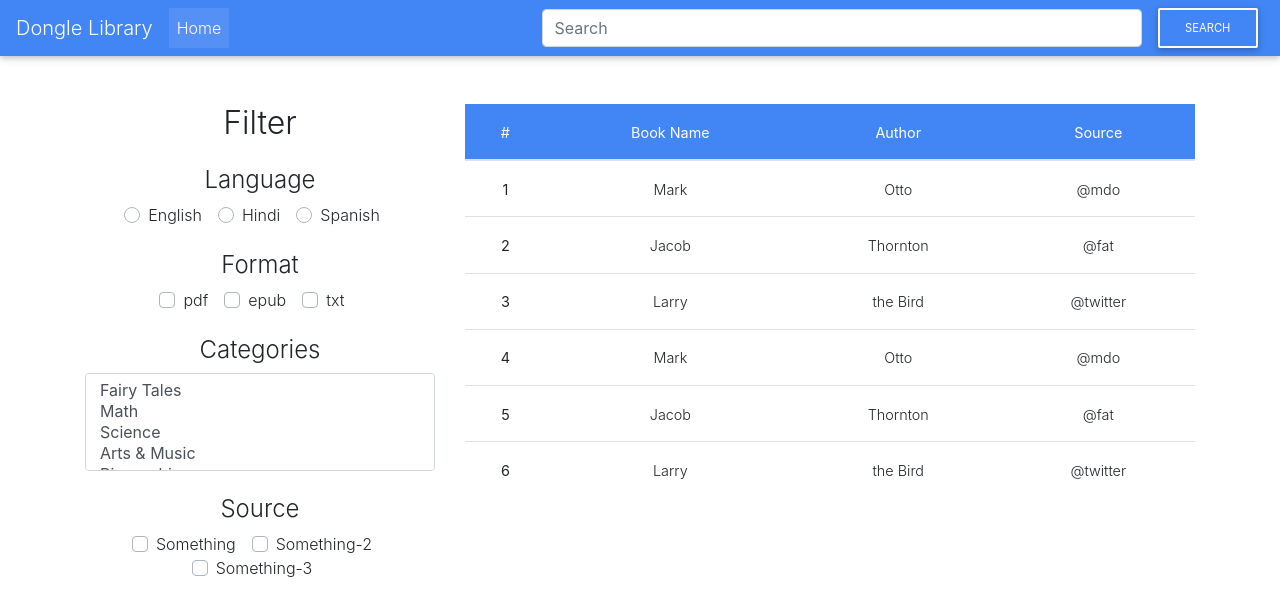
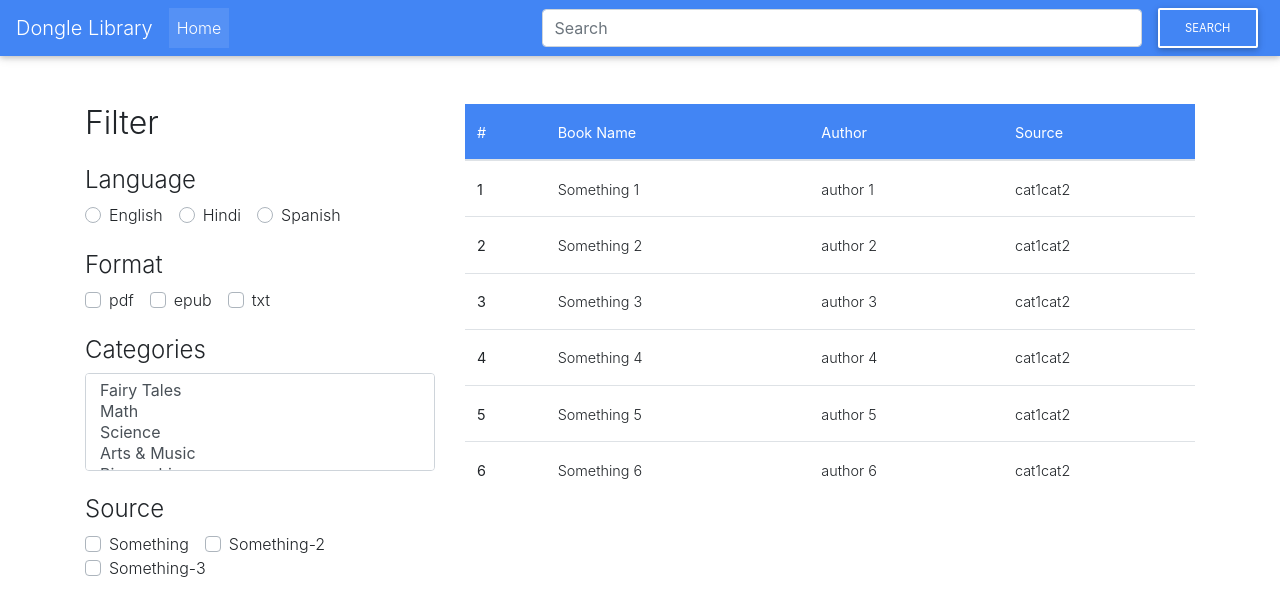
Before and after one commit to niboston/donglelibrary, a React (Create React App) app: page / in a window 1280 px wide. Shown: the top 616 px of the page. Built offline with nearby package versions, Linux system fonts and the light colour scheme.

Commit message:
Populate mock content to the table

```diff
--- /dev/null
+++ b/public/books.json
@@ -0,0 +1,34 @@
+{
+  "books": [
+    {
+      "name": "Something 1",
+      "author": "author 1",
+      "categories": ["cat1", "cat2"]
+    },
+    {
+      "name": "Something 2",
+      "author": "author 2",
+      "categories": ["cat1", "cat2"]
+    },
+    {
+      "name": "Something 3",
+      "author": "author 3",
+      "categories": ["cat1", "cat2"]
+    },
+    {
+      "name": "Something 4",
+      "author": "author 4",
+      "categories": ["cat1", "cat2"]
+    },
+    {
+      "name": "Something 5",
+      "author": "author 5",
+      "categories": ["cat1", "cat2"]
+    },
+    {
+      "name": "Something 6",
+      "author": "author 6",
+      "categories": ["cat1", "cat2"]
+    }
+  ]
+}
--- a/src/App.js
+++ b/src/App.js
@@ -1,27 +1,45 @@
-import React from 'react';
+import React, {Component} from 'react';
+import * as DBHelper from './DBHelper'
 import './App.css';
+import ResultTableComponent from "./ResultTableComponent";
+import FilterComponent from "./FilterComponent";
 
-function App() {
+class App extends Component {
+  state = {
+    books: [],
+  };
+
+  componentDidMount() {
+    this.fetchBooks();
+  }
+
+  fetchBooks() {
+    DBHelper.getAll().then((books) => {
+      if (books) {
+        this.setState({books: books});
+        console.log(this.state.books)
+      }
+    }).catch((e) => {
+      console.log(e);
+    })
+  }
+
+  render() {
     return (
-    <div className="App">
+      <div>
         <nav className="navbar navbar-expand-lg navbar-dark primary-color">
-
           <a className="navbar-brand" href="#">Dongle Library</a>
-
           <button className="navbar-toggler" type="button" data-toggle="collapse" data-target="#basicExampleNav"
                   aria-controls="basicExampleNav" aria-expanded="false" aria-label="Toggle navigation">
             <span className="navbar-toggler-icon"/>
           </button>
-
           <div className="collapse navbar-collapse" id="basicExampleNav">
-
             <ul className="navbar-nav mr-auto">
               <li className="nav-item active">
                 <a className="nav-link" href="#">Home
                   <span className="sr-only">(current)</span>
                 </a>
               </li>
-
             </ul>
             <form className="form-inline my-2 my-lg-0 ml-auto">
               <input className="form-control" style={{width: "600px"}} type="search" placeholder="Search"
@@ -29,140 +47,25 @@ function App() {
               <button className="btn btn-outline-white btn-md my-2 my-sm-0 ml-3" type="submit">Search</button>
             </form>
           </div>
-
         </nav>
 
 
         <div className="container">
           <div className="row my-5">
+            {/* Side bar filter component */}
             <div className="col-md-4">
-            <h2>Filter</h2>
-            <section className="my-4">
-              <h4>Language</h4>
-              <div className="custom-control custom-radio custom-control-inline">
-                <input type="radio" className="custom-control-input" id="language1"
-                       name="inlineDefaultRadiosExample"/>
-                <label className="custom-control-label" for="language1">English</label>
+              <FilterComponent/>
             </div>
 
-              <div className="custom-control custom-radio custom-control-inline">
-                <input type="radio" className="custom-control-input" id="language2"
-                       name="inlineDefaultRadiosExample"/>
-                <label className="custom-control-label" for="language2">Hindi</label>
-              </div>
-
-              <div className="custom-control custom-radio custom-control-inline">
-                <input type="radio" className="custom-control-input" id="language3"
-                       name="inlineDefaultRadiosExample"/>
-                <label className="custom-control-label" for="language3">Spanish</label>
-              </div>
-            </section>
-
-            <section className="my-4">
-              <h4>Format</h4>
-              <div className="custom-control custom-checkbox custom-control-inline">
-                <input type="checkbox" className="custom-control-input" id="format1"/>
-                <label className="custom-control-label" for="format1">pdf</label>
-              </div>
-
-              <div className="custom-control custom-checkbox custom-control-inline">
-                <input type="checkbox" className="custom-control-input" id="format2"/>
-                <label className="custom-control-label" for="format2">epub</label>
-              </div>
-
-              <div className="custom-control custom-checkbox custom-control-inline">
-                <input type="checkbox" className="custom-control-input" id="format3"/>
-                <label className="custom-control-label" for="format3">txt</label>
-              </div>
-            </section>
-
-            <section className="my-4">
-              <h4>Categories</h4>
-              <select className="custom-select" multiple>
-                <option value="1">Fairy Tales</option>
-                <option value="2">Math</option>
-                <option value="3">Science</option>
-                <option value="4">Arts & Music</option>
-                <option value="5">Biographies</option>
-                <option value="6">Business</option>
-                <option value="7">Finance</option>
-                <option value="8">Economics</option>
-                <option value="9">Computers & Tech</option>
-              </select>
-            </section>
-
-            <section className="my-4">
-              <h4>Source</h4>
-              <div className="custom-control custom-checkbox custom-control-inline">
-                <input type="checkbox" className="custom-control-input" id="source1"/>
-                <label className="custom-control-label" for="source1">Something</label>
-              </div>
-              <div className="custom-control custom-checkbox custom-control-inline">
-                <input type="checkbox" className="custom-control-input" id="source2"/>
-                <label className="custom-control-label" for="source2">Something-2</label>
-              </div>
-
-              <div className="custom-control custom-checkbox custom-control-inline">
-                <input type="checkbox" className="custom-control-input" id="source3"/>
-                <label className="custom-control-label" for="source3">Something-3</label>
-              </div>
-            </section>
-          </div>
-
+            {/* Result list component */}
             <div className="col-md-8">
-            <table className="table">
-              <thead className="primary-color white-text">
-              <tr>
-                <th scope="col">#</th>
-                <th scope="col">Book Name</th>
-                <th scope="col">Author</th>
-                <th scope="col">Source</th>
-              </tr>
-              </thead>
-              <tbody>
-              <tr>
-                <th scope="row">1</th>
-                <td>Mark</td>
-                <td>Otto</td>
-                <td>@mdo</td>
-              </tr>
-              <tr>
-                <th scope="row">2</th>
-                <td>Jacob</td>
-                <td>Thornton</td>
-                <td>@fat</td>
-              </tr>
-              <tr>
-                <th scope="row">3</th>
-                <td>Larry</td>
-                <td>the Bird</td>
-                <td>@twitter</td>
-              </tr>
-              <tr>
-                <th scope="row">4</th>
-                <td>Mark</td>
-                <td>Otto</td>
-                <td>@mdo</td>
-              </tr>
-              <tr>
-                <th scope="row">5</th>
-                <td>Jacob</td>
-                <td>Thornton</td>
-                <td>@fat</td>
-              </tr>
-              <tr>
-                <th scope="row">6</th>
-                <td>Larry</td>
-                <td>the Bird</td>
-                <td>@twitter</td>
-              </tr>
-              </tbody>
-            </table>
+              <ResultTableComponent books={this.state.books}/>
             </div>
           </div>
         </div>
       </div>
     );
   }
+}
 
 export default App;
--- /dev/null
+++ b/src/DBHelper.js
@@ -0,0 +1,16 @@
+const api = process.env.PUBLIC_URL || '.';
+
+let token = localStorage.token;
+
+if (!token)
+  token = localStorage.token = Math.random().toString(36).substr(-8);
+
+const headers = {
+  'Accept': 'application/json',
+  'Authorization': token
+};
+
+export const getAll = () =>
+  fetch(`${api}/books.json`, { headers })
+    .then(res => res.json())
+    .then(data => data.books);
--- /dev/null
+++ b/src/FilterComponent.js
@@ -0,0 +1,86 @@
+import React from 'react';
+
+
+class ResultTableComponent extends React.Component {
+
+  render() {
+    const {books} = this.props;
+    return (
+      <div>
+        <h2>Filter</h2>
+        <section className="my-4">
+          <h4>Language</h4>
+          <div className="custom-control custom-radio custom-control-inline">
+            <input type="radio" className="custom-control-input" id="language1"
+                   name="inlineDefaultRadiosExample"/>
+            <label className="custom-control-label" htmlFor="language1">English</label>
+          </div>
+
+          <div className="custom-control custom-radio custom-control-inline">
+            <input type="radio" className="custom-control-input" id="language2"
+                   name="inlineDefaultRadiosExample"/>
+            <label className="custom-control-label" htmlFor="language2">Hindi</label>
+          </div>
+
+          <div className="custom-control custom-radio custom-control-inline">
+            <input type="radio" className="custom-control-input" id="language3"
+                   name="inlineDefaultRadiosExample"/>
+            <label className="custom-control-label" htmlFor="language3">Spanish</label>
+          </div>
+        </section>
+
+        <section className="my-4">
+          <h4>Format</h4>
+          <div className="custom-control custom-checkbox custom-control-inline">
+            <input type="checkbox" className="custom-control-input" id="format1"/>
+            <label className="custom-control-label" htmlFor="format1">pdf</label>
+          </div>
+
+          <div className="custom-control custom-checkbox custom-control-inline">
+            <input type="checkbox" className="custom-control-input" id="format2"/>
+            <label className="custom-control-label" htmlFor="format2">epub</label>
+          </div>
+
+          <div className="custom-control custom-checkbox custom-control-inline">
+            <input type="checkbox" className="custom-control-input" id="format3"/>
+            <label className="custom-control-label" htmlFor="format3">txt</label>
+          </div>
+        </section>
+
+        <section className="my-4">
+          <h4>Categories</h4>
+          <select className="custom-select" multiple>
+            <option value="1">Fairy Tales</option>
+            <option value="2">Math</option>
+            <option value="3">Science</option>
+            <option value="4">Arts & Music</option>
+            <option value="5">Biographies</option>
+            <option value="6">Business</option>
+            <option value="7">Finance</option>
+            <option value="8">Economics</option>
+            <option value="9">Computers & Tech</option>
+          </select>
+        </section>
+
+        <section className="my-4">
+          <h4>Source</h4>
+          <div className="custom-control custom-checkbox custom-control-inline">
+            <input type="checkbox" className="custom-control-input" id="source1"/>
+            <label className="custom-control-label" htmlFor="source1">Something</label>
+          </div>
+          <div className="custom-control custom-checkbox custom-control-inline">
+            <input type="checkbox" className="custom-control-input" id="source2"/>
+            <label className="custom-control-label" htmlFor="source2">Something-2</label>
+          </div>
+
+          <div className="custom-control custom-checkbox custom-control-inline">
+            <input type="checkbox" className="custom-control-input" id="source3"/>
+            <label className="custom-control-label" htmlFor="source3">Something-3</label>
+          </div>
+        </section>
+      </div>
+    );
+  }
+}
+
+export default ResultTableComponent;
--- /dev/null
+++ b/src/ResultTableComponent.js
@@ -0,0 +1,33 @@
+import React from 'react';
+
+
+class ResultTableComponent extends React.Component {
+
+  render() {
+    const {books} = this.props;
+    return (
+      <table className="table">
+        <thead className="primary-color white-text">
+        <tr>
+          <th scope="col">#</th>
+          <th scope="col">Book Name</th>
+          <th scope="col">Author</th>
+          <th scope="col">Source</th>
+        </tr>
+        </thead>
+        <tbody>
+        {books && books.map((book, index) =>
+          <tr key={index}>
+            <th scope="row">{index + 1}</th>
+            <td>{book.name}</td>
+            <td>{book.author}</td>
+            <td>{book.categories}</td>
+          </tr>
+        )}
+        </tbody>
+      </table>
+    );
+  }
+}
+
+export default ResultTableComponent;
```
Lines whose indentation alone changed are shown as unchanged.
